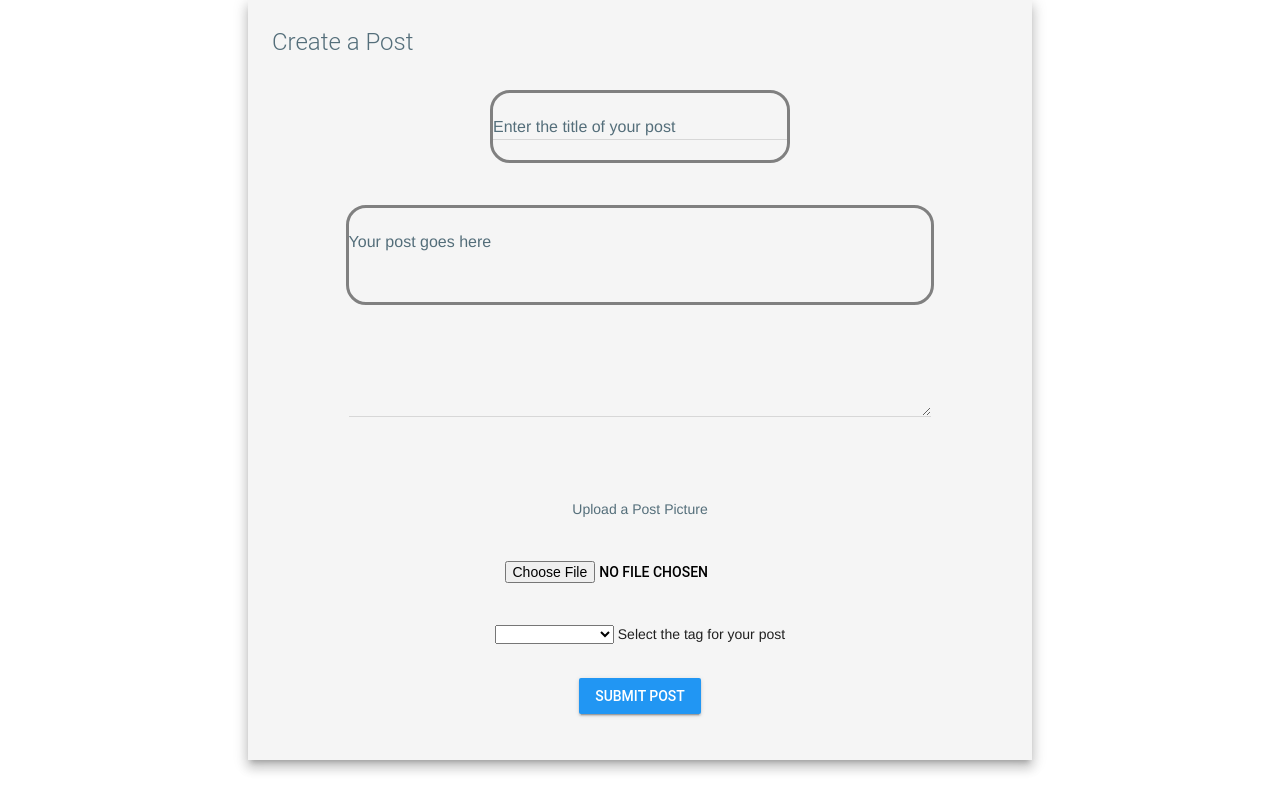
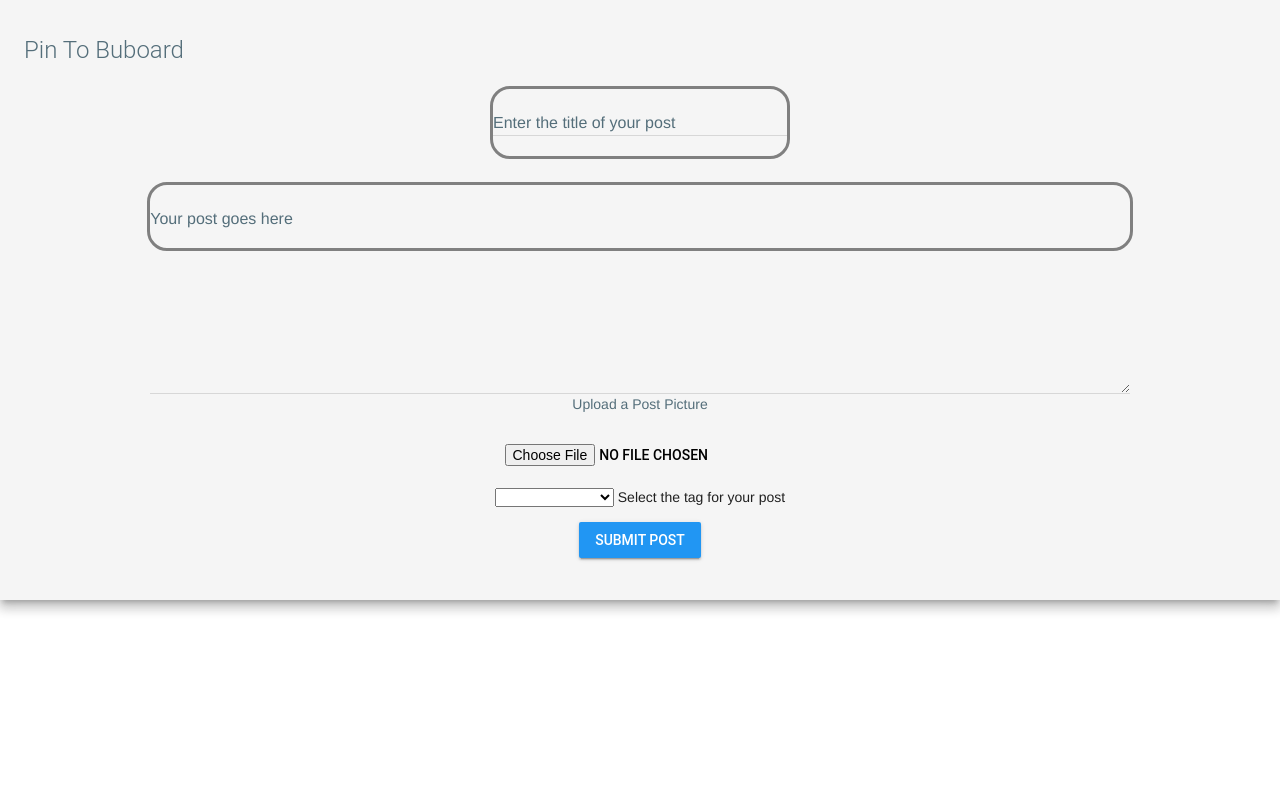
Before and after one commit to michaelclarkcuadrado/BuBoard, a PHP site: page /createPost.php in a window 1280 px wide. Run offline with PHP 8.4, Linux system fonts and the light colour scheme.

Commit message:
Unfinished: add a new post

```diff
--- a/Application/src/api/submitPost.php
+++ b/Application/src/api/submitPost.php
@@ -9,7 +9,7 @@
 require '../config.php';
 $userinfo = buboard_authenticate($mysqli, $authenticationKey);
 
-$title = mysqli_real_escape_string($mysqli, $_POST['title']);
+$title = mysqli_real_escape_string($mysqli, $_POST['newPostTitle']);
 $tag = mysqli_real_escape_string($mysqli, $_POST['tag']);
 $post = mysqli_real_escape_string($mysqli, $_POST['post']);
 
@@ -98,5 +98,4 @@ if (!empty($_FILES) && isset($_FILES['fileToUpload'])) {
     }
 }
 
-
 ?>
--- a/Application/src/createPost.php
+++ b/Application/src/createPost.php
@@ -5,14 +5,9 @@
  * Date: 11/13/2017
  * Time: 8:37 PM
  */
-
-
 ?>
 
 <html>
-
-
-
 <head>
     <title>Welcome To BuBoard</title>
     <link rel="stylesheet" href="https://fonts.googleapis.com/icon?family=Material+Icons">
@@ -21,79 +16,62 @@
     <meta name="viewport" content="width=device-width, initial-scale=1.0">
 </head>
 
-
-
 <style>
-    .mdl-grid.center-items {
-        width: 100%;
-        height: 100%;
-        overflow: auto;
-    }
-
-    .mainbody{
-        text-align:center;
+    .mainbodyModal {
+        text-align: center;
         background-color: whitesmoke;
-        height: 90%;
-        width: 60%;
         padding-top: 20px;
         padding-bottom: 20px;
     }
 
-    .text{
+    .textModal {
         border-color: gray;
         border-style: solid;
         border-radius: 20px;
     }
 
-    .wide{
+    .wideModal {
         border-color: gray;
         border-style: solid;
         border-radius: 20px;
         height: 35%;
         width: 80%;
     }
-
-
-
-
-    @media (max-width: 700px) {
-
-    }
 </style>
-<main class="mdl--layout">
-    <form name="mainform"   method="post" onsubmit="return validateForm()" action="api/submitPost.php" enctype="multipart/form-data">
-        <div class="mdl-grid mainbody mdl-shadow--8dp">
+<div id="overlayModal">
+    <form name="mainform" method="post" onsubmit="return validateForm()" action="api/submitPost.php" enctype="multipart/form-data">
+        <div class="mdl-grid mainbodyModal mdl-shadow--8dp">
             <div class="mdl-grid center-items">
-                <div class="mdl-cell--12-col-desktop mdl-cell--5-col-phone">
-                    <h2 class="mdl-card__title-text mdl-color-text--blue-grey-600 title">Create a Post</h2>
+                <div class="mdl-cell mdl-cell--12-col-desktop mdl-cell--4-col-phone">
+                    <h2 class="mdl-card__title-text mdl-color-text--blue-grey-600 title">Pin To Buboard</h2>
                 </div>
 
-                <div class="mdl-cell--12-col-desktop mdl-cell--5-col-phone">
-                    <div class="mdl-textfield mdl-js-textfield mdl-textfield--floating-label text">
+                <div class="mdl-cell mdl-cell--12-col-desktop mdl-cell--4-col-phone">
+                    <div class="mdl-textfield mdl-js-textfield mdl-textfield--floating-label textModal">
                         <label class="mdl-textfield__label mdl-color-text--blue-grey-600" for="title">Enter the title of your post</label>
-                        <input class="mdl-textfield__input" id="title" name="title" />
+                        <input class="mdl-textfield__input" name="newPostTitle"/>
                     </div>
                 </div>
 
 
                 <div class="mdl-cell mdl-cell--12-col">
-                    <div class="mdl-textfield mdl-js-textfield wide">
-                        <textarea class="mdl-textfield__input " type="text" rows= "10" id="post" name="post"></textarea>
+                    <div class="mdl-textfield mdl-js-textfield wideModal">
+                        <textarea class="mdl-textfield__input " type="text" rows="10" name="post"></textarea>
                         <label class="mdl-textfield__label mdl-color-text--blue-grey-600" for="post">Your post goes here</label>
                     </div>
                 </div>
 
-                <div class="mdl-cell--12-col-desktop mdl-cell--5-col-phone">
+                <div class="mdl-cell mdl-cell--12-col-desktop mdl-cell--4-col-phone">
                     <label class="mdl-color-text--blue-grey-600">Upload a Post Picture</label>
 
                 </div>
-                <div class="mdl-cell--12-col-desktop mdl-cell--5-col-phone">
-                    <input class="mdl-button" type="file" name="fileToUpload" id="fileToUpload">
+                <div class="mdl-cell mdl-cell--12-col-desktop mdl-cell--4-col-phone">
+                    <input class="mdl-button" type="file" name="fileToUpload">
                 </div>
 
 
                 <div class="mdl-selectfield mdl-js-selectfield mdl-selectfield--floating-label">
-                    <select class="mdl-selectfield__select" id="tag" name="tag">
+                    <select class="mdl-selectfield__select" name="tag">
                         <option value=""></option>
                         <option value="Events">Events</option>
                         <option value="Announcements">Announcements</option>
@@ -101,7 +79,7 @@
                     <label class="mdl-selectfield__label" for="professsion2">Select the tag for your post</label>
                 </div>
 
-                <div class="mdl-cell--12-col-desktop mdl-cell--5-col-phone">
+                <div class="mdl-cell mdl-cell--12-col-desktop mdl-cell--4-col-phone">
                     <button class="mdl-button mdl-button--raised mdl-button--colored mdl-js-button mdl-js-ripple-effect mdl-color-text--white submit" type="submit" name="submit" value="uploadImage">
                         Submit Post
                     </button>
@@ -109,35 +87,7 @@
             </div>
         </div>
     </form>
-</main>
-
-<script>
-    function validateForm(){
-        var title = document.getElementById("title").value;
-        var tag = document.getElementById("tag").value;
-        var post = document.getElementById("post").value;
-
-        if (title == ""){
-            alert ("Your post must have a title");
-            return false;
-        }
-
-        if (post == ""){
-            alert ("Your post must have text");
-            return false;
-        }
-
-        if (tag == ""){
-            alert ("Your post must have a tag");
-            return false;
-        }
-
-        return true;
-    }
-
-</script>
-
-
+</div>
 
 <script src="static/js/material.min.js"></script>
 </html>
--- a/Application/src/forgotPassword.php
+++ b/Application/src/forgotPassword.php
@@ -145,7 +145,7 @@
         var password2 = document.getElementById("password2").value;
 
         if (password1 != password2){
-            alert("Passwors do not match");
+            alert("Passwords do not match");
             return false;
         }
 
```
Also changed, not shown: Application/src/api/forgotPasswordScript.php (+1 -11 lines), Application/src/feed.php (+77 -4 lines), Application/src/static/css/feed.css (+37 -0 lines), Application/src/usercontent/user_avatars/6.jpg (added).
